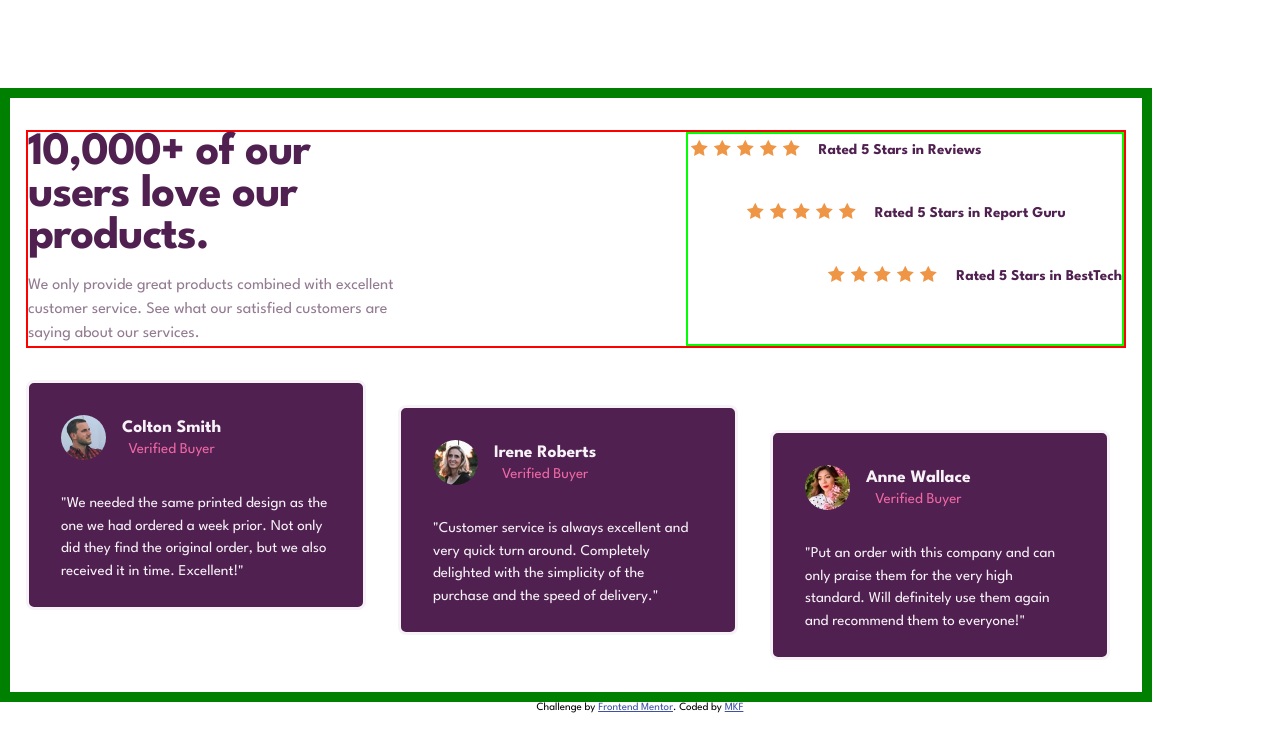
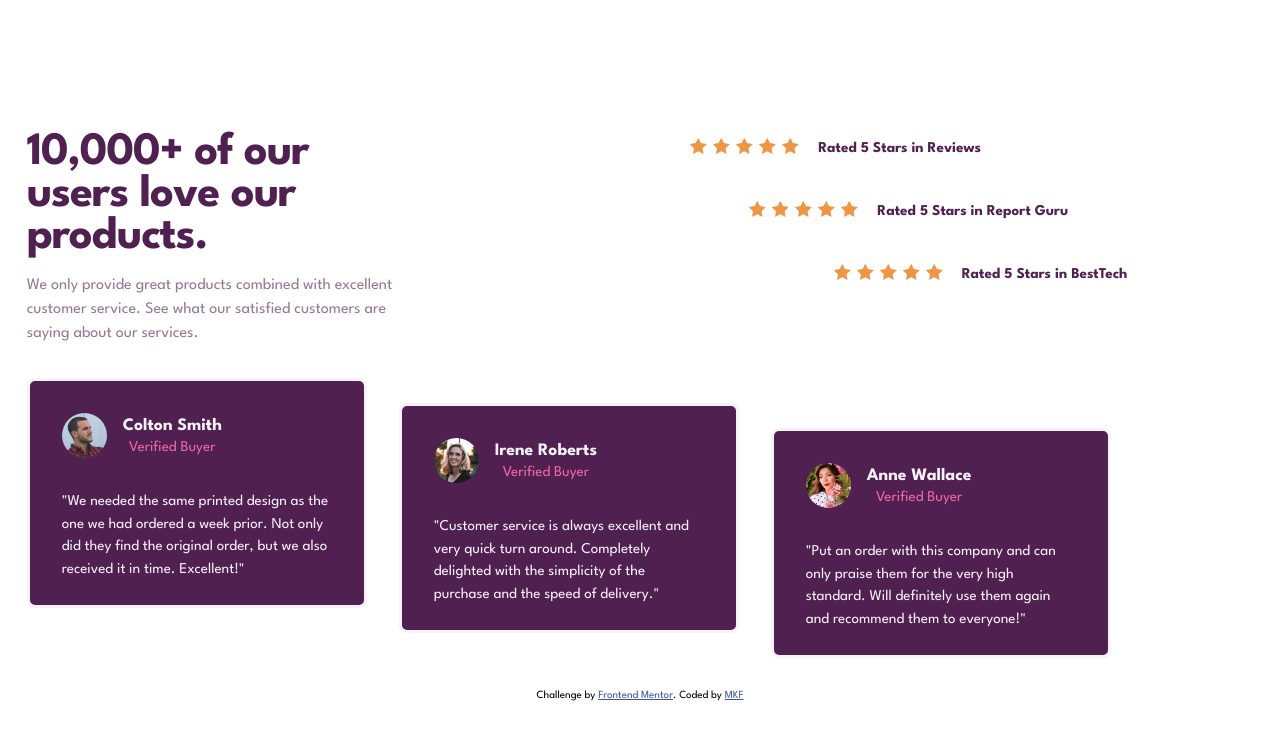
Before and after one commit to javascriptor1/social-proof-section-master, a plain HTML site: page index.html in a window 1280 px wide. Drawn offline with Linux system fonts and the light colour scheme.

Commit message:
remove guiding borders

```diff
--- a/style.css
+++ b/style.css
@@ -24,7 +24,6 @@ main {
   display: flex;
   flex-direction: column;
   padding: 32px 16px;
-  border: 2px solid red;
   justify-content: center;
   align-items: center;
   text-align: center;
@@ -111,7 +110,6 @@ h1 {
 
     main {
         justify-content: start;
-        border: 10px solid green;
         max-width: 90%;
     }
     .main__reviewers-desktop-div {
@@ -119,8 +117,6 @@ h1 {
     }
     .main__header-desktop-div {
         display: flex;
-        border: 2px red solid;
-        /* padding: 3rem; */
     }
     .main__stars-desktop-div {
         display: flex;
@@ -168,7 +164,6 @@ h1 {
         display: flex;
         flex-direction: column;
         gap: 2rem;
-        border: lime 2px solid;
       }
       .main__stars-desktop-div:nth-child(1) {
         justify-content: flex-start;
```
